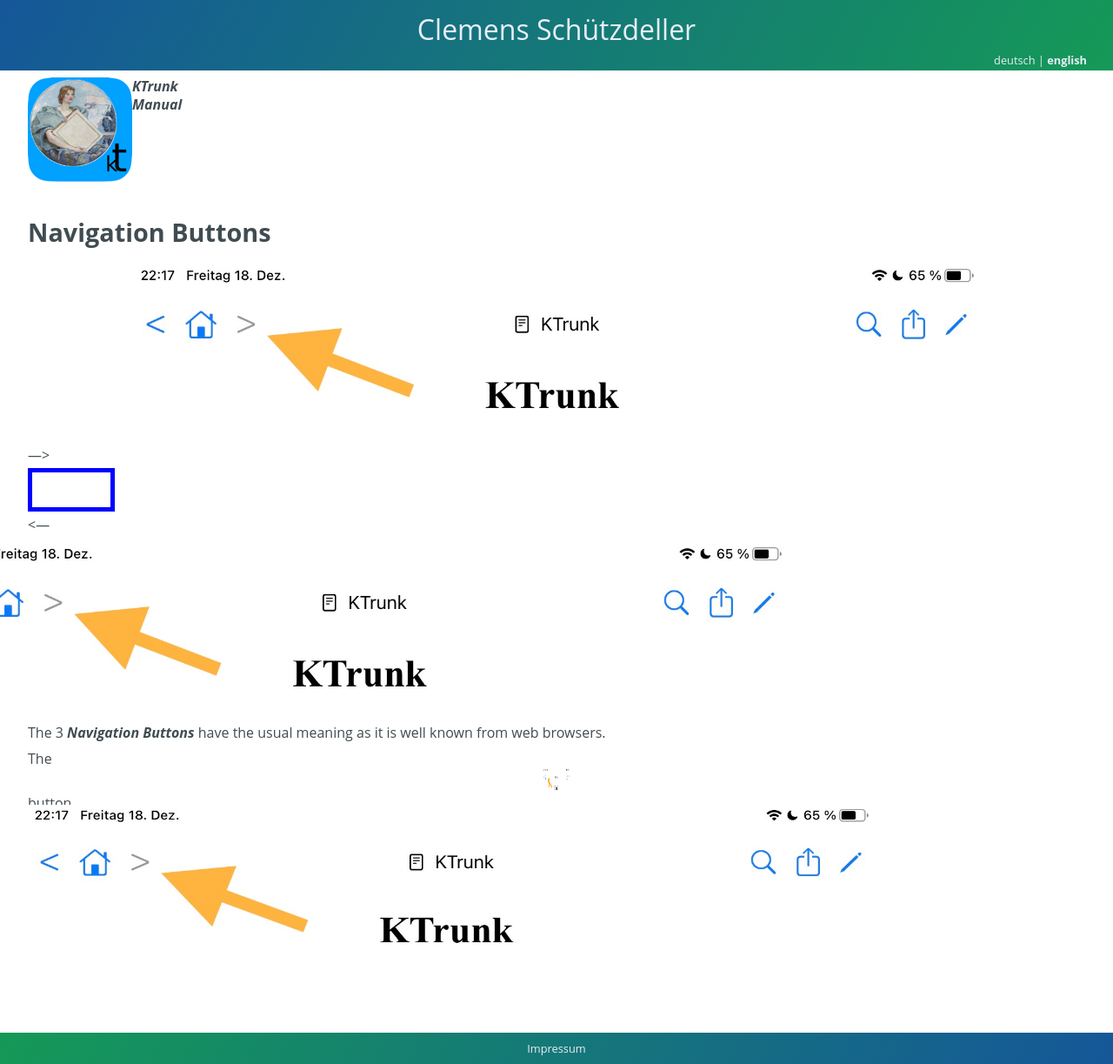
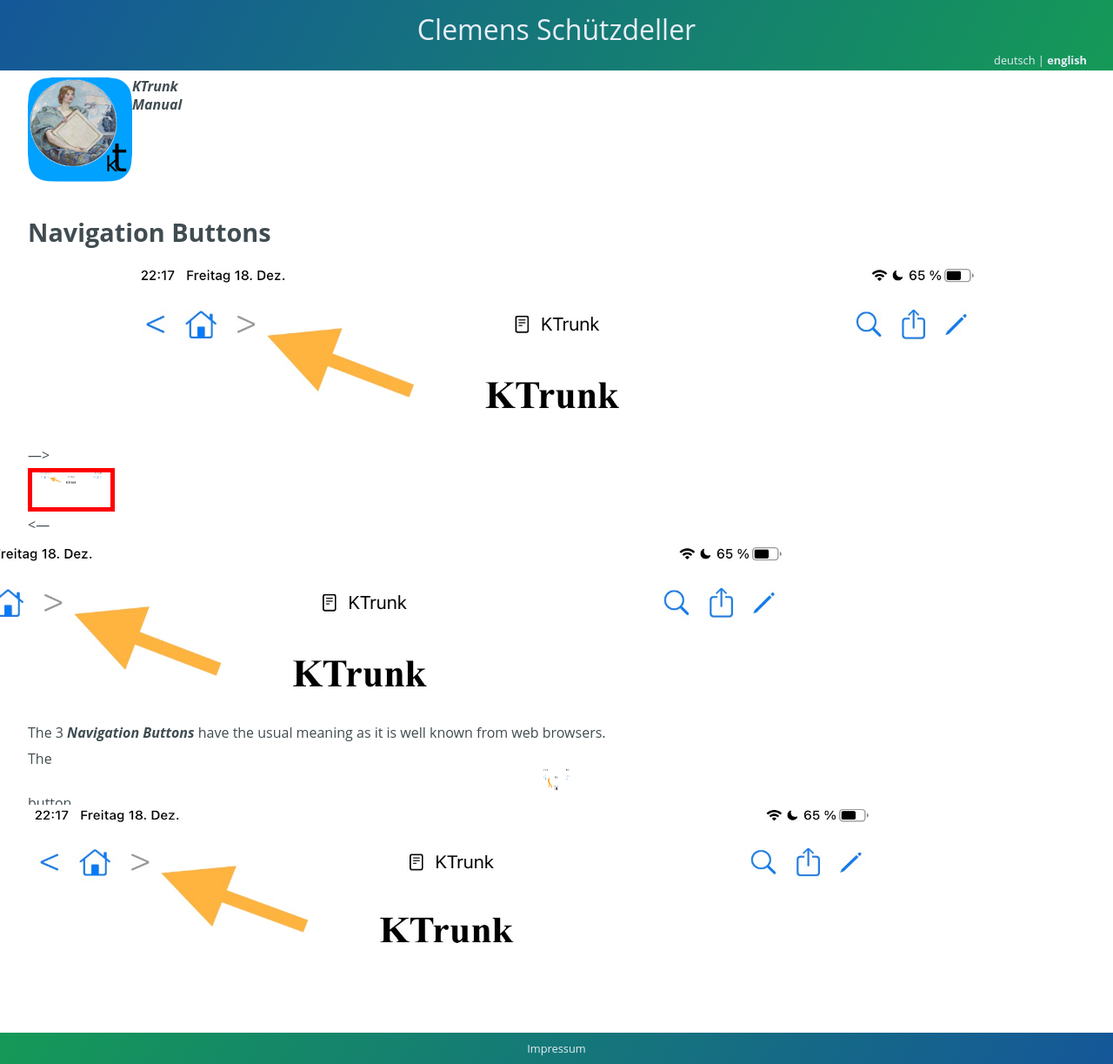
Before and after one commit to cs-LA/home, a Jekyll site: the page built from KTrunk/Manual/NavigationButtons.md, in a window 1280 px wide. Shown: the whole page at 87% size. Built offline with Jekyll 4.4.1, drawn with Linux system fonts in a browser that asks for light colours; our own code applies the rules of GitHub Pages for plain Markdown files.

Commit message:
Update NavigationButtons.md

```diff
--- a/KTrunk/Manual/NavigationButtons.md
+++ b/KTrunk/Manual/NavigationButtons.md
@@ -14,8 +14,8 @@
 
 
 --->
-<div style="width: 100px; height: 50px; border: 5px solid blue; overflow: hidden">
-  <img src="NavigationButtons.png" width=900 style="margin-left: -100px;">
+<div style="width: 100px; height: 50px; border: 5px solid red; overflow: hidden">
+  <img src="NavigationButtons.png">
 </div>
 <---
 
```
